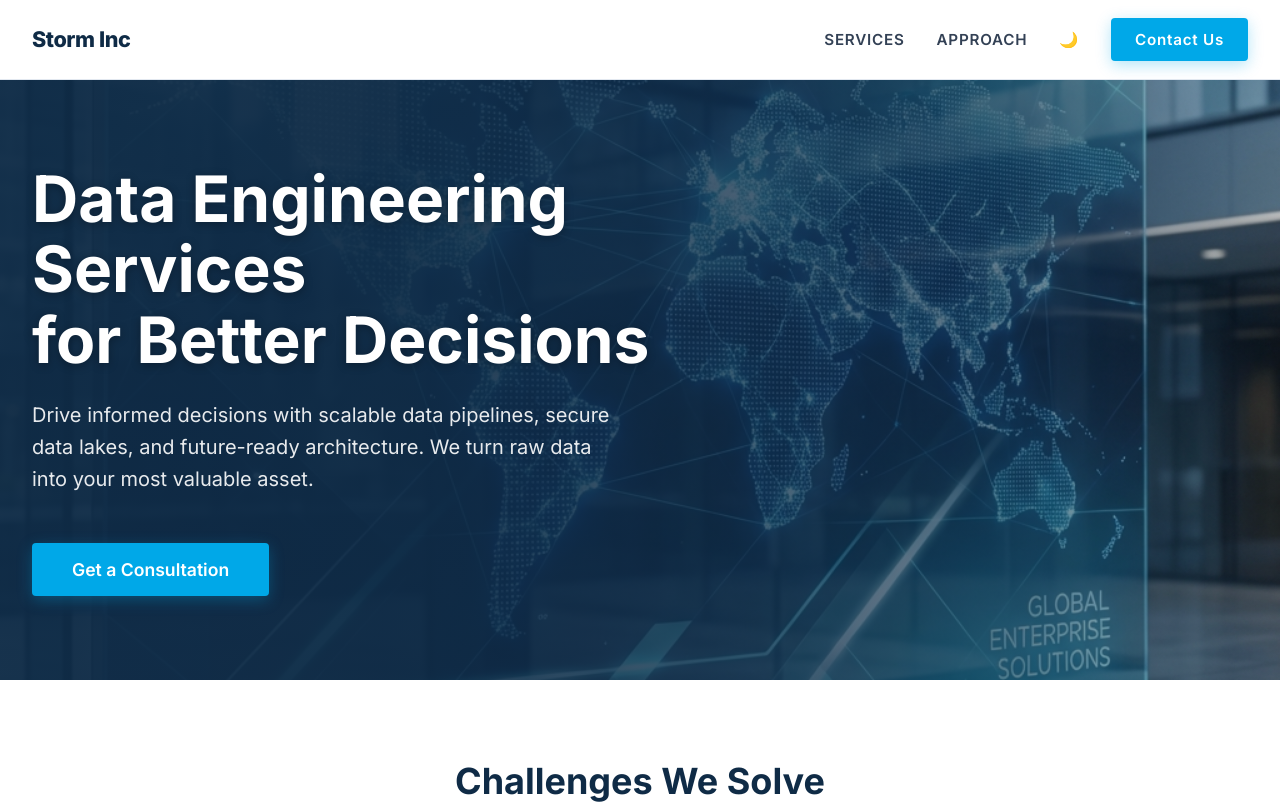
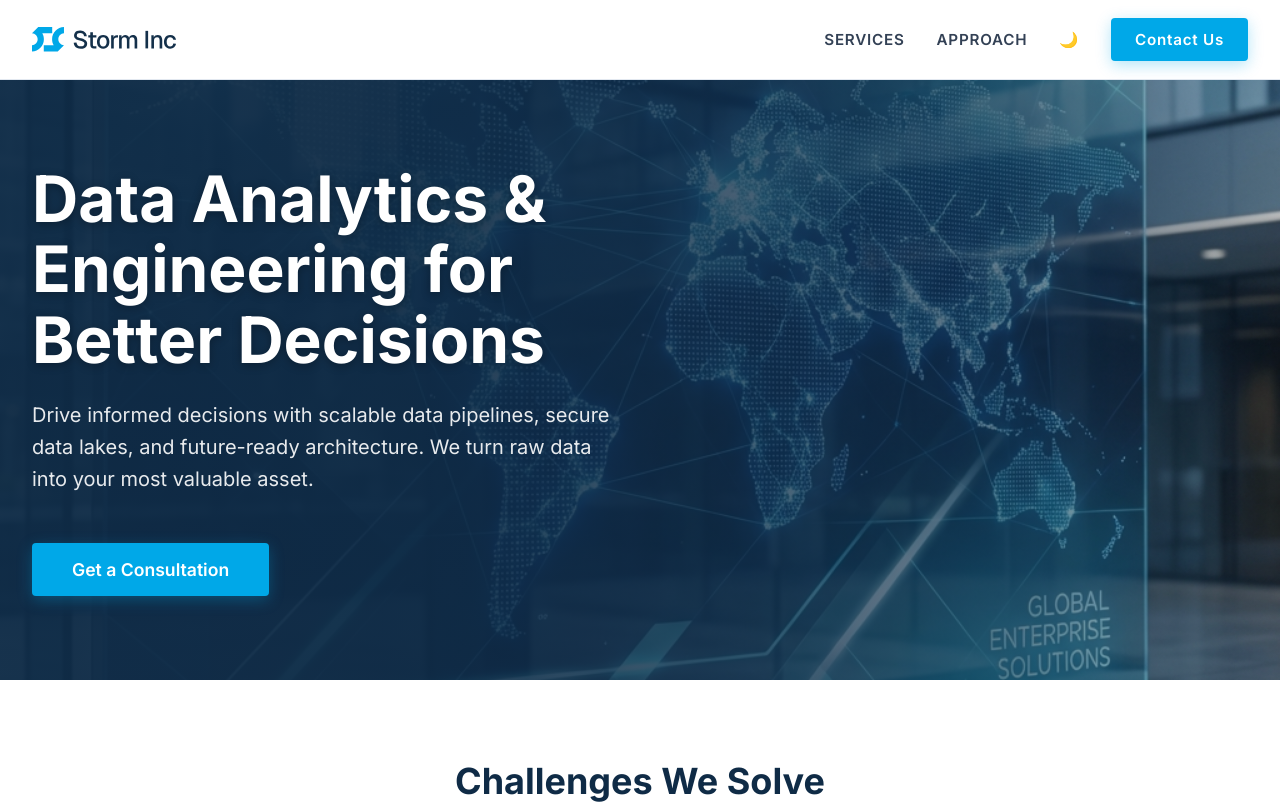
Before and after one commit to stephoriyomi/storminc.eu, a React (Vite) app: page / in a window 1280 px wide. Shown: the top 804 px of the page. Built offline with nearby package versions, Linux system fonts and the light colour scheme.

Commit message:
adds logo and fix nav bar issues

```diff
--- a/index.html
+++ b/index.html
@@ -3,9 +3,9 @@
 
 <head>
   <meta charset="UTF-8" />
-  <link rel="icon" type="image/svg+xml" href="/vite.svg" />
+  <link rel="icon" type="image/svg+xml" href="/favicon.svg" />
   <meta name="viewport" content="width=device-width, initial-scale=1.0" />
-  <title>Storminc.eu | Data Engineering Services & Consulting</title>
+  <title>Storm Inc </title>
   <meta name="description"
     content="Expert analytics and data engineering services for startups and midsize businesses. Modern data solutions by Stormin.eu." />
 
--- a/src/components/layout/Footer.css
+++ b/src/components/layout/Footer.css
@@ -15,8 +15,17 @@
 }
 
 .footer .logo {
-    font-size: 1.25rem;
     margin-bottom: var(--spacing-xs);
+}
+
+.footer .logo-img {
+    height: 24.5px; /* Same as navbar - 35px reduced by 30% */
+    width: auto;
+    color: #14304a; /* Default text color for light mode */
+}
+
+[data-theme='dark'] .footer .logo-img {
+    color: white;
 }
 
 .copyright {
--- a/src/components/layout/Footer.jsx
+++ b/src/components/layout/Footer.jsx
@@ -1,4 +1,5 @@
 import './Footer.css';
+import Logo from '../ui/Logo';
 
 const Footer = () => {
     return (
@@ -6,7 +7,7 @@ const Footer = () => {
             <div className="container footer-content">
                 <div className="footer-left">
                     <div className="logo">
-                        Storm Inc
+                        <Logo className="logo-img" />
                     </div>
                     <p className="copyright">© {new Date().getFullYear()} Storm Inc. All rights reserved.</p>
                 </div>
--- a/src/components/layout/Navbar.css
+++ b/src/components/layout/Navbar.css
@@ -24,15 +24,15 @@
 }
 
 .logo {
-    font-size: 1.35rem;
-    font-weight: 800;
-    color: #0f2b46;
-    /* Always Navy in light navbar */
-    letter-spacing: -0.02em;
+    display: flex;
+    align-items: center;
 }
 
-.logo .dot {
-    color: var(--color-secondary);
+.logo-img {
+    height: 24.5px; /* Base 35px reduced by 30% */
+    width: auto;
+    color: #14304a; /* Default text color for light mode */
+    transition: color var(--transition-fast);
 }
 
 .nav-links {
@@ -131,7 +131,7 @@
     border-bottom-color: #1e293b;
 }
 
-[data-theme='dark'] .logo {
+[data-theme='dark'] .navbar .logo-img {
     color: white;
 }
 
--- a/src/components/layout/Navbar.jsx
+++ b/src/components/layout/Navbar.jsx
@@ -1,5 +1,6 @@
 import { useState, useEffect } from 'react';
 import './Navbar.css';
+import Logo from '../ui/Logo';
 
 const Navbar = () => {
     const [scrolled, setScrolled] = useState(false);
@@ -55,7 +56,7 @@ const Navbar = () => {
         <nav className={`navbar ${scrolled ? 'scrolled' : ''}`}>
             <div className="container navbar-content">
                 <div className="logo" onClick={() => window.scrollTo({ top: 0, behavior: 'smooth' })} style={{ cursor: 'pointer' }}>
-                    Storm Inc
+                    <Logo className="logo-img" />
                 </div>
 
                 <div className={`hamburger ${isMenuOpen ? 'active' : ''}`} onClick={toggleMenu}>
--- a/src/components/sections/About.jsx
+++ b/src/components/sections/About.jsx
@@ -9,7 +9,7 @@ const About = () => {
                     <div className="about-text">
                         <h2 className="section-title">Built for Growth</h2>
                         <p>
-                            At Stormin.eu, we bridge the gap between complex data technologies and business value.
+                            At Storm Inc, we bridge the gap between complex data technologies and business value.
                             We specialize in helping startups and mid-size businesses establish their data foundations without the overhead of massive enterprise solutions.
                         </p>
                         <ul className="feature-list">
--- a/src/components/sections/Challenges.css
+++ b/src/components/sections/Challenges.css
@@ -40,11 +40,11 @@
 .challenge-card h3 {
   font-size: 1.25rem;
   margin-bottom: 0.75rem;
-  color: #0f2b46;
+  color: #00A8E8;
 }
 
 .challenge-card p {
   font-size: 1rem;
-  color: #64748b;
+  color: #FFFFFF;
   line-height: 1.5;
 }
--- a/src/components/sections/Hero.jsx
+++ b/src/components/sections/Hero.jsx
@@ -7,7 +7,7 @@ const Hero = () => {
 
       <div className="container hero-content">
         <h1 className="hero-title">
-          Data Engineering Services <br /> for Better Decisions
+          Data Analytics & Engineering for <br /> Better Decisions
         </h1>
         <p className="hero-subtitle">
           Drive informed decisions with scalable data pipelines, secure data lakes, and future-ready architecture. We turn raw data into your most valuable asset.
--- /dev/null
+++ b/src/components/ui/Logo.jsx
@@ -0,0 +1,28 @@
+const Logo = ({ className }) => {
+    return (
+        <svg
+            className={className}
+            xmlns="http://www.w3.org/2000/svg"
+            viewBox="0 0 781.62 132.94"
+        >
+            <g>
+                <g>
+                    <path fill="currentColor" d="m264.8,118.22c-7.59,0-14.18-1.39-19.76-4.15-5.58-2.77-9.98-6.61-13.2-11.52-3.22-4.91-5.09-10.63-5.63-17.15l14.87-.94c.89,6.61,3.33,11.7,7.3,15.28,3.97,3.57,9.53,5.36,16.68,5.36,6.16,0,10.94-1.16,14.34-3.48,3.39-2.32,5.09-5.72,5.09-10.18,0-2.68-.65-5.07-1.94-7.17-1.3-2.1-3.75-4.02-7.37-5.76s-8.91-3.46-15.88-5.16c-7.59-1.79-13.67-3.82-18.22-6.1s-7.84-5.09-9.85-8.44c-2.01-3.35-3.01-7.48-3.01-12.4,0-5.45,1.32-10.25,3.95-14.4,2.63-4.15,6.41-7.39,11.32-9.71,4.91-2.32,10.81-3.48,17.69-3.48,7.24,0,13.44,1.34,18.62,4.02,5.18,2.68,9.25,6.34,12.19,10.99,2.95,4.65,4.78,9.96,5.49,15.95l-14.87.8c-.72-5.45-2.88-9.92-6.5-13.4-3.62-3.48-8.69-5.23-15.21-5.23-5.54,0-9.89,1.27-13.06,3.82-3.17,2.55-4.76,5.92-4.76,10.12,0,2.77.65,5.05,1.94,6.83,1.29,1.79,3.62,3.37,6.97,4.76,3.35,1.39,8.11,2.79,14.27,4.22,8.22,1.88,14.74,4.18,19.56,6.9,4.82,2.73,8.29,5.92,10.38,9.58,2.1,3.66,3.15,7.82,3.15,12.46,0,5.63-1.45,10.52-4.36,14.67-2.9,4.15-6.95,7.35-12.13,9.58-5.18,2.23-11.21,3.35-18.09,3.35Z"/>
+                    <path fill="currentColor" d="m336.08,116.08c-6.79,0-11.79-1.54-15.01-4.62s-4.82-7.97-4.82-14.67v-40.33h-10.85v-11.66h10.85v-16.75h14.2v16.75h18.89v11.66h-18.89v39.26c0,3.31.71,5.58,2.14,6.83,1.43,1.25,3.62,1.88,6.57,1.88h10.18v11.66h-13.27Z"/>
+                    <path fill="currentColor" d="m386.2,117.69c-6.79,0-12.73-1.54-17.82-4.62s-9.02-7.39-11.79-12.93c-2.77-5.54-4.15-12.1-4.15-19.7s1.38-14.16,4.15-19.7c2.77-5.54,6.7-9.85,11.79-12.93,5.09-3.08,11.03-4.62,17.82-4.62s12.73,1.54,17.82,4.62c5.09,3.08,9.02,7.39,11.79,12.93,2.77,5.54,4.15,12.11,4.15,19.7s-1.38,14.16-4.15,19.7c-2.77,5.54-6.7,9.85-11.79,12.93s-11.03,4.62-17.82,4.62Zm0-12.33c6.07,0,10.76-2.19,14.07-6.57,3.3-4.38,4.96-10.5,4.96-18.36s-1.65-13.87-4.96-18.29-7.99-6.63-14.07-6.63-10.65,2.21-14,6.63c-3.35,4.42-5.03,10.52-5.03,18.29s1.67,13.98,5.03,18.36c3.35,4.38,8.02,6.57,14,6.57Z"/>
+                    <path fill="currentColor" d="m429.48,116.08V44.79h13l.4,13.53c1.34-4.64,3.42-8.06,6.23-10.25,2.81-2.19,6.41-3.28,10.79-3.28h6.83v12.73h-6.83c-5.45,0-9.51,1.34-12.19,4.02-2.68,2.68-4.02,6.83-4.02,12.46v42.08h-14.2Z"/>
+                    <path fill="currentColor" d="m472.63,116.08V44.79h13l.27,12.19c1.79-4.29,4.42-7.66,7.9-10.12,3.48-2.46,7.46-3.69,11.93-3.69,5.27,0,9.71,1.3,13.33,3.89,3.62,2.59,6.18,6.21,7.7,10.85,1.61-4.73,4.18-8.38,7.71-10.92,3.53-2.55,7.84-3.82,12.93-3.82,7.5,0,13.31,2.35,17.42,7.03,4.11,4.69,6.16,11.37,6.16,20.03v45.83h-14.2v-42.34c0-12.42-4.51-18.63-13.53-18.63-4.47,0-8.04,1.7-10.72,5.09-2.68,3.4-4.02,8.09-4.02,14.07v41.81h-13.53v-41.81c0-5.98-1.01-10.67-3.02-14.07-2.01-3.39-5.43-5.09-10.25-5.09-4.56,0-8.17,1.7-10.85,5.09-2.68,3.4-4.02,8.09-4.02,14.07v41.81h-14.2Z"/>
+                    <path fill="currentColor" d="m615.6,116.08V20.94h14.47v95.14h-14.47Z"/>
+                    <path fill="currentColor" d="m647.62,116.08V44.79h13l.27,12.46c1.88-4.91,4.73-8.49,8.57-10.72,3.84-2.23,8.22-3.35,13.13-3.35,5.27,0,9.69,1.19,13.27,3.55,3.57,2.37,6.27,5.58,8.11,9.65,1.83,4.07,2.75,8.69,2.75,13.87v45.83h-14.2v-41.54c0-6.25-1.05-11.05-3.15-14.4-2.1-3.35-5.65-5.02-10.65-5.02s-9.18,1.67-12.26,5.02c-3.08,3.35-4.62,8.15-4.62,14.4v41.54h-14.2Z"/>
+                    <path fill="currentColor" d="m749.73,117.69c-6.79,0-12.73-1.54-17.82-4.62-5.09-3.08-9.02-7.41-11.79-13-2.77-5.58-4.15-12.13-4.15-19.63s1.38-14.05,4.15-19.63c2.77-5.58,6.7-9.92,11.79-13,5.09-3.08,11.03-4.62,17.82-4.62,8.66,0,15.86,2.26,21.57,6.77,5.72,4.51,9.16,10.88,10.32,19.09l-14.87.8c-.72-4.64-2.59-8.19-5.63-10.65-3.04-2.46-6.83-3.69-11.39-3.69-5.99,0-10.65,2.21-14,6.63-3.35,4.42-5.03,10.52-5.03,18.29s1.67,13.98,5.03,18.36c3.35,4.38,8.02,6.57,14,6.57,4.55,0,8.35-1.27,11.39-3.82s4.91-6.41,5.63-11.59l14.87.8c-1.16,8.22-4.58,14.76-10.25,19.63-5.67,4.87-12.89,7.3-21.64,7.3Z"/>
+                </g>
+                <g>
+                    <path fill="#00a8e8" d="m109.6,33.9h-53.6c5.42,9.63,8.52,20.75,8.52,32.59,0,36.06-28.72,65.42-64.53,66.45v-33.93c17.09-1.01,30.63-15.19,30.63-32.52S17.09,34.97,0,33.96v-.06L27.19,6.71l6.71-6.71h75.71v33.9Z"/>
+                    <path fill="#00a8e8" d="m63.93,99.04h53.6c-5.42-9.63-8.52-20.75-8.52-32.59C109,30.39,137.72,1.03,173.53,0v33.93c-17.09,1.01-30.63,15.19-30.63,32.52s13.54,31.52,30.63,32.53v.06l-27.19,27.19-6.71,6.71H63.93v-33.9Z"/>
+                </g>
+            </g>
+        </svg>
+    );
+};
+
+export default Logo;
```
Also changed, not shown: src/assets/Storm Inc Logo.svg (added), src/assets/Storm Inc icon 3.png (added).
